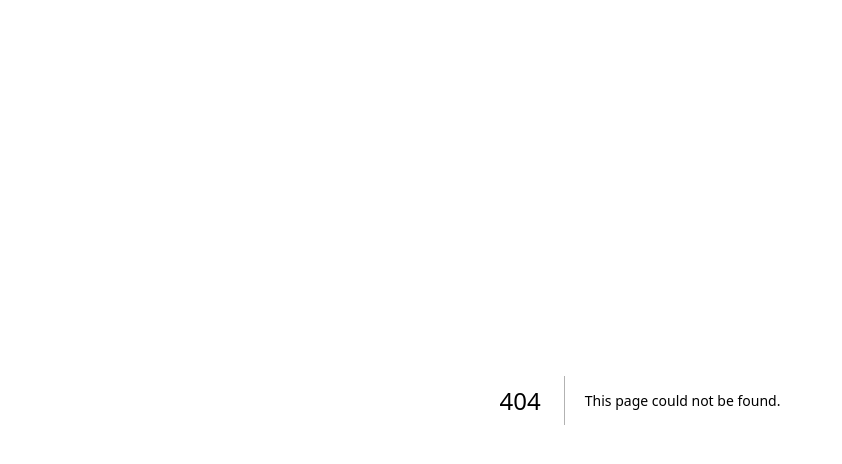
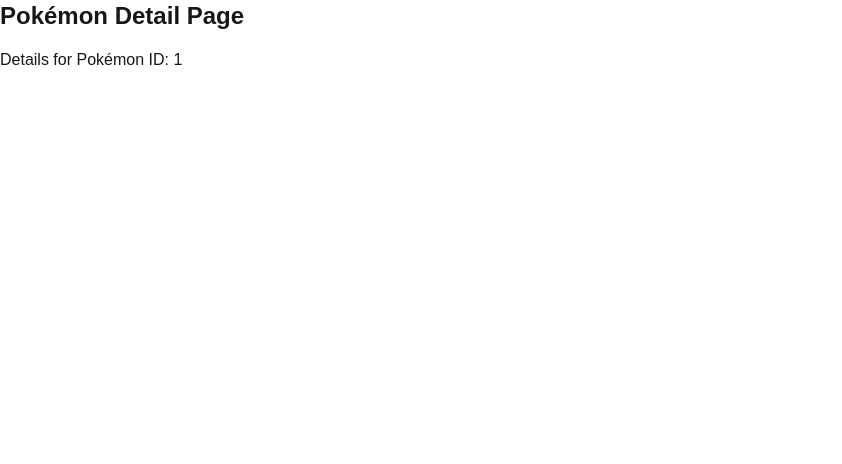
Before and after one commit to hamletfg/mtech-webdev, a Next.js app in the folder pokemon-react/: page /pokemon/1 in a window 1280 px wide. Before the commit this address had no page. Shown: the top 464 px of the page, without its empty margins (0-842 px from the left). Built offline with nearby package versions, Linux system fonts and the light colour scheme.

Commit message:
Create the Details Page file along with folder for dynamic route

```diff
--- /dev/null
+++ b/pokemon-react/src/app/pokemon/[id]/page.js
@@ -0,0 +1,13 @@
+export default async function PokemonDetailPage({ params }) {
+  // For a route like /pokemon/25, params will be { id: '25' }
+  const id = params.id;
+
+  // For now, just display the Id to confirm it works
+  return (
+    <main>
+      <h1 className="text-2xl font-bold">Pokémon Detail Page</h1>
+      <p className="mt-4">Details for Pokémon ID: {id}</p>
+      {/* We will fetch and display actual data here later */}
+    </main>
+  );
+}
```
